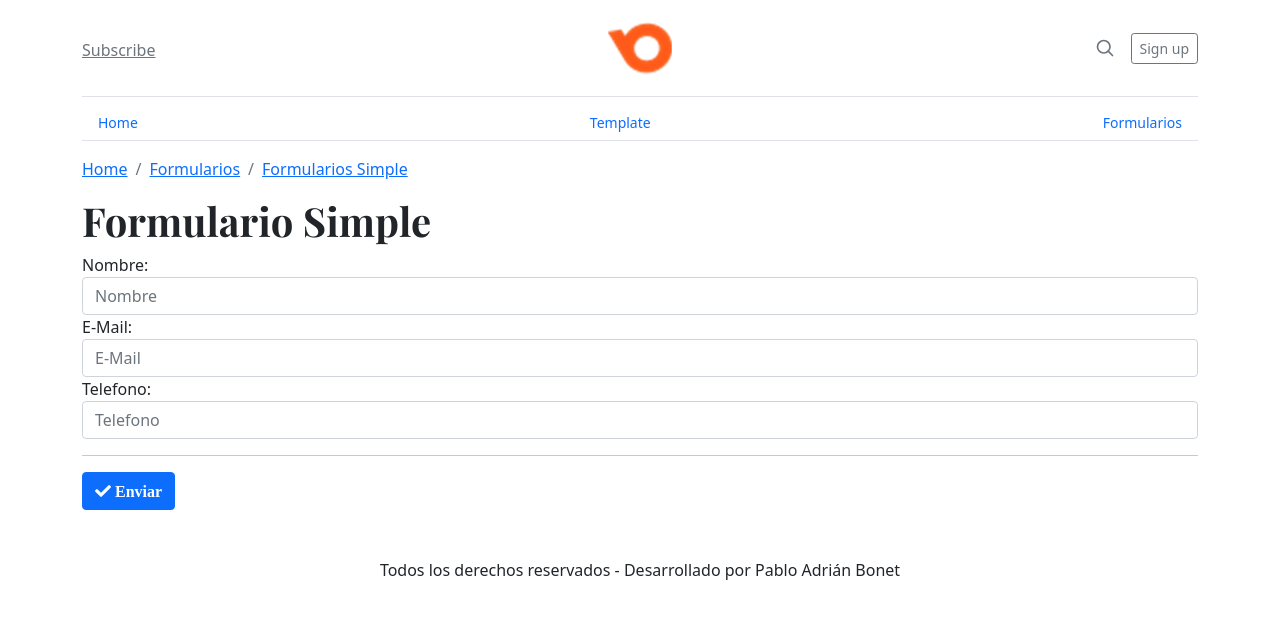
After one commit to PabloBonet/cursoSymfony-curso_1, a Symfony app: template templates/formularios/simple.html.twig in a window 1280 px wide. The commit adds this page. Shown: the top 619 px of the page. Run offline with Twig, Linux system fonts and the light colour scheme; the template is opened without the code that fills it, so the values that code supplies are empty; form fields are guessed from the names that the template uses; some libraries are stand-ins or nearby versions.

Commit message:
formularios_simples

```diff
--- /dev/null
+++ b/templates/formularios/simple.html.twig
@@ -0,0 +1,35 @@
+{% extends 'frontend.html.twig' %}
+
+{% block title %}Formularios{% endblock %}
+
+{% block body %}
+<nav aria-label="breadcrumb">
+  <ol class="breadcrumb">
+    <li class="breadcrumb-item"><a href="{{path('home_inicio')}}">Home</a></li>
+    <li class="breadcrumb-item"><a href="{{path('formularios_inicio')}}">Formularios</a></li>
+    <li class="breadcrumb-item"><a href="{{path('formulario_simple')}}">Formularios Simple</a></li>
+
+  </ol>
+</nav>
+
+<h1>Formulario Simple</h1>
+
+
+<form method="POST" action="{{url('formulario_simple')}}">
+  <div class="form-grop">
+    <label for="form_nombre">Nombre:</label>
+    {{form_widget(form.nombre, {"attr":{"placeholder":"Nombre"}})}}
+  </div>
+  <div class="form-grop">
+    <label for="form_correo">E-Mail:</label>
+    {{form_widget(form.correo, {"attr":{"placeholder":"E-Mail"}})}}
+  </div>
+  <div class="form-grop">
+    <label for="form_telefono">Telefono:</label>
+    {{form_widget(form.telefono, {"attr":{"placeholder":"Telefono"}})}}
+  </div>
+  <hr />
+
+  <button  type="submit"  title="Enviar" class="btn btn-primary"><i class="fas fa-check"> Enviar</i></button>
+</form>
+{% endblock %}
--- a/templates/frontend.html.twig
+++ b/templates/frontend.html.twig
@@ -121,6 +121,7 @@
     <nav class="nav nav-underline justify-content-between">
       <a class="nav-item nav-link link-body-emphasis active" href="{{path('home_inicio')}}" >Home</a>
       <a class="nav-item nav-link link-body-emphasis active" href="{{path('template_layout')}}" >Template</a>
+      <a class="nav-item nav-link link-body-emphasis active" href="{{path('formularios_inicio')}}" >Formularios</a>
 
     </nav>
   </div>
```
Also changed, not shown: src/Controller/FormulariosController.php (+32 -0 lines), templates/formularios/index.html.twig (+19 -1 lines), 1 other file.
